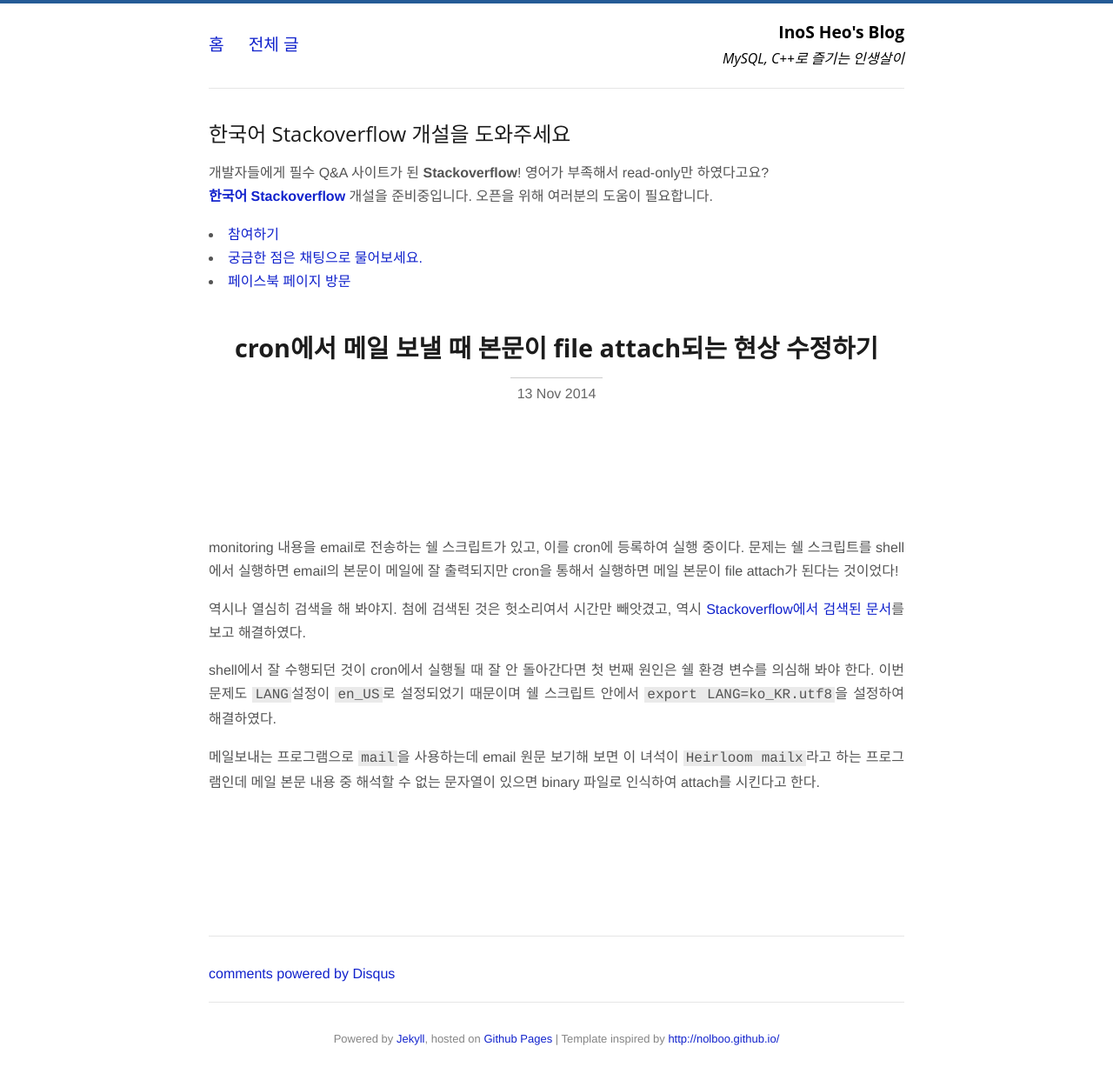
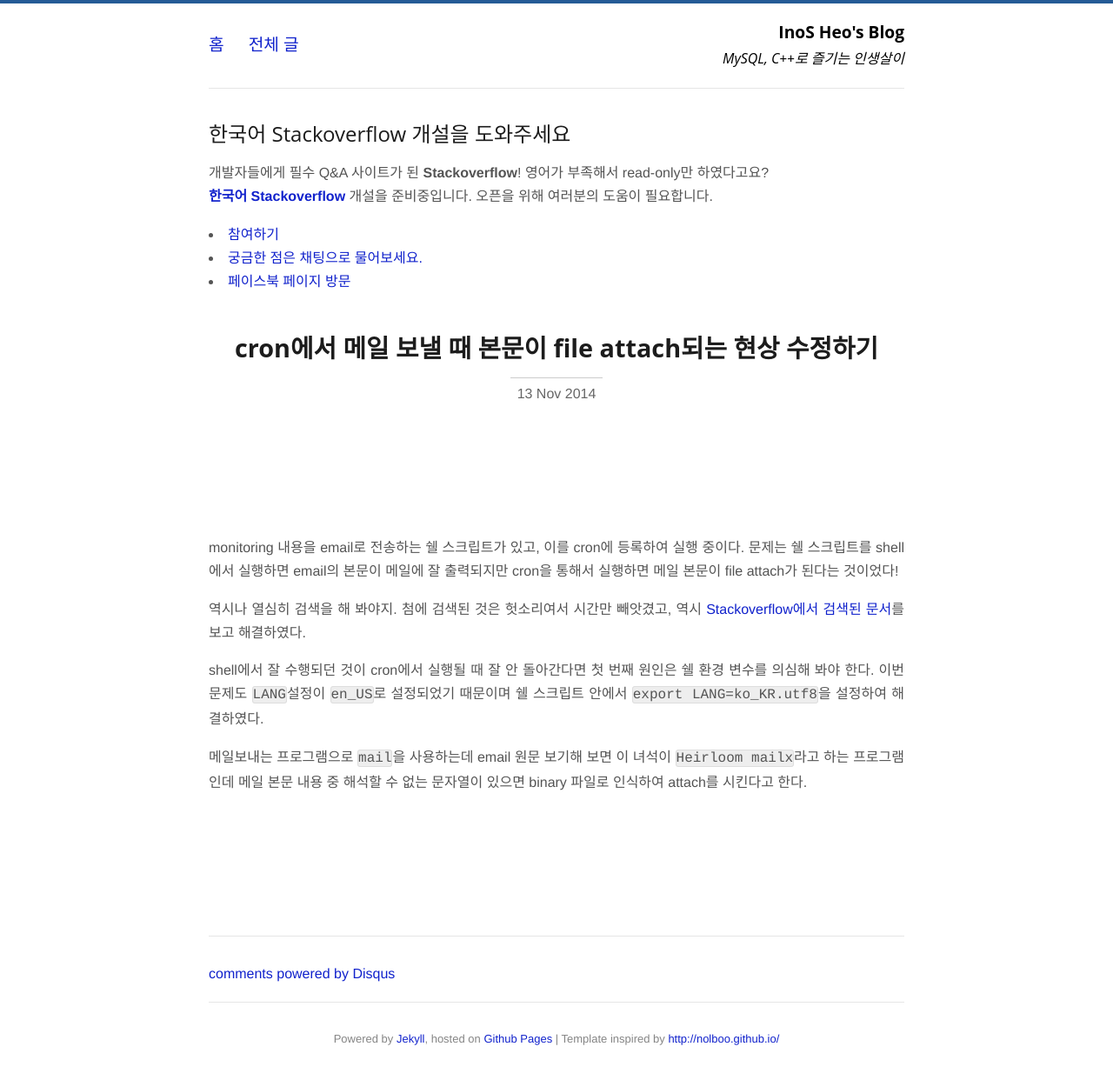
Before and after one commit to jason-heo/jason-heo.github.io, a Jekyll site: the page built from _posts/2014-11-13-cron-mail-attached.md, in a window 1280 px wide. Shown: the whole page at 87% size. Built offline with Jekyll 4.4.1, drawn with Linux system fonts in a browser that asks for light colours; Markdown is read by kramdown in place of the engine named in the settings; comment, search, counter and statistics services are not loaded.

Commit message:
code block css 수정. border를 줬음

```diff
--- a/css/site.css
+++ b/css/site.css
@@ -347,8 +347,13 @@ article h1 {
 }
 
 .post code {
-  background-color: #EAEAEA;
-  padding: 0 .2em;
+  //background-color: #EAEAEA;
+  //padding: 0 .2em;
+
+  margin:0;border:1px solid #ddd;
+  background-color:#eee;
+  border-radius:3px;
+  padding:0
 }
 
 /* terminal */
```
